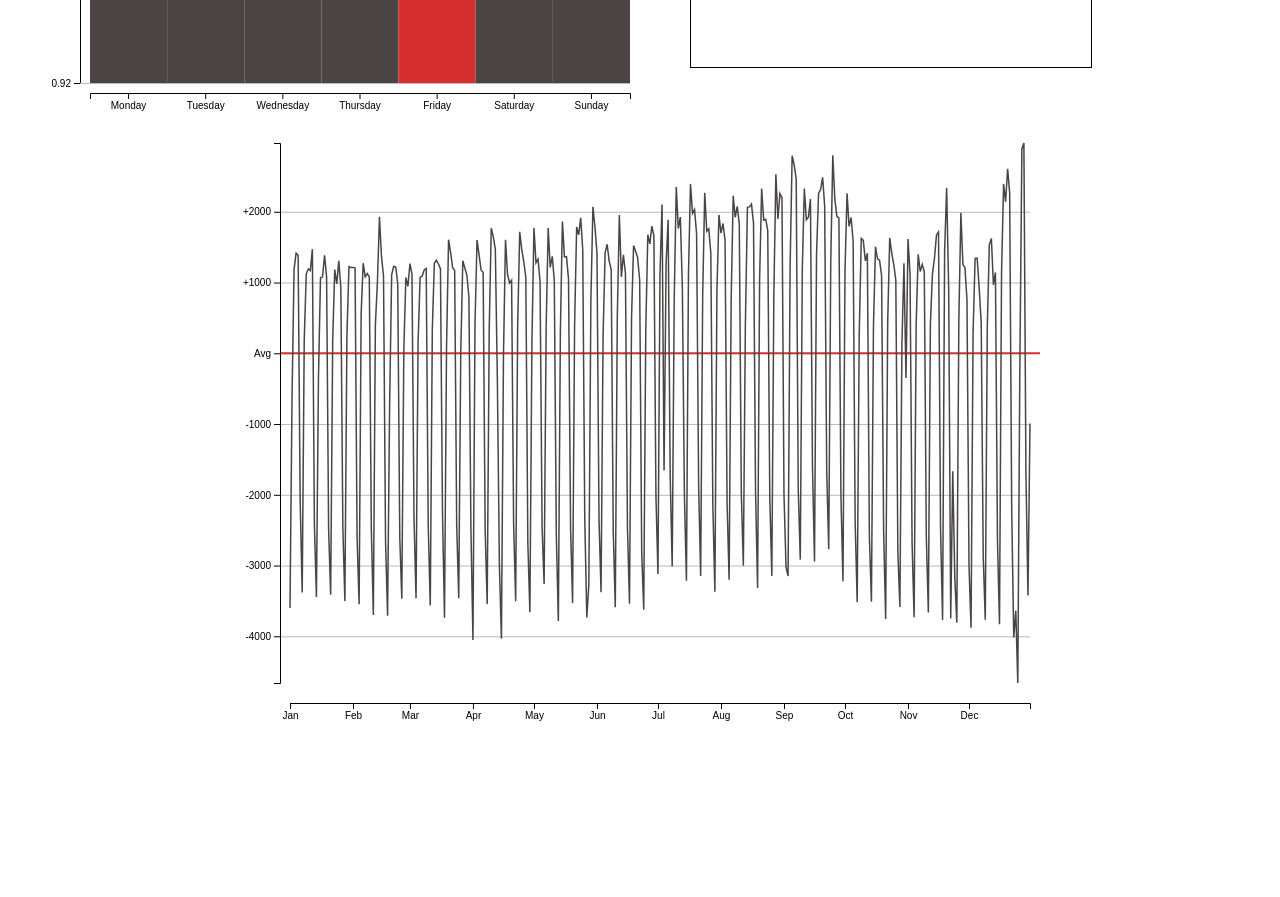
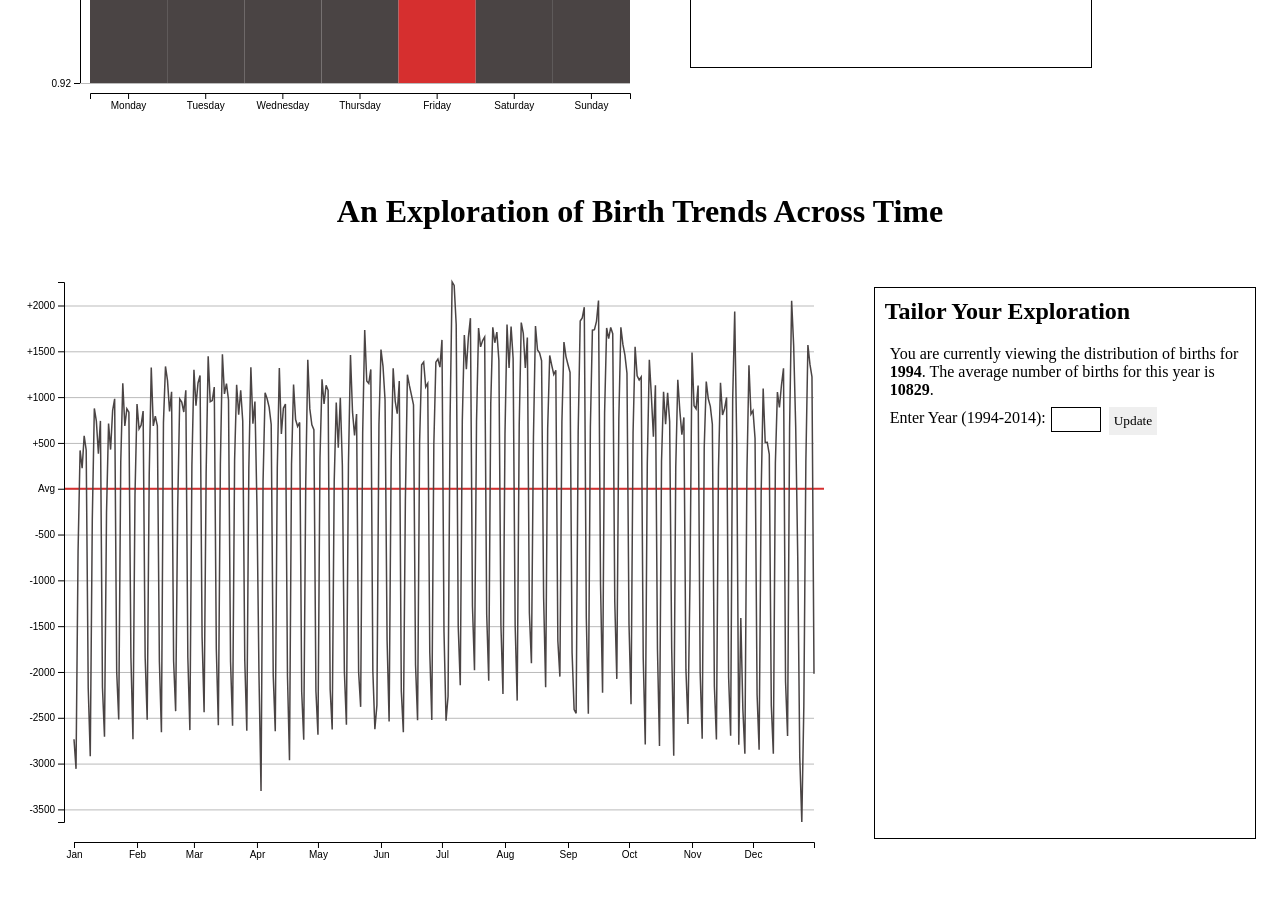
Before and after one commit to cak264/info4310_hw4, a plain HTML site: page hw4/index.html in a window 1280 px wide. Shown: the part 680-1577 px from the top of the page. Before the commit the page ends 1413 px from the top, so only its background shows below. Drawn offline with nearby package versions, Linux system fonts and the light colour scheme.

Commit message:
styling + updating based on user input

```diff
--- a/hw4/index.html
+++ b/hw4/index.html
@@ -47,7 +47,7 @@
                 left: 50px;
             }
 
-            input {
+            #date-input {
                 position: absolute;
                 top: -30px;
                 left: 200px;
@@ -66,8 +66,65 @@
             }
 
             p {
-                padding: 10px;
+                padding-left: 10px;
                 margin: 5px;
+            }
+
+            #lc_div, #year-filter {
+                padding-bottom: 50px;
+                display: flex;
+                flex-direction: row;
+                justify-content: flex-start;
+                align-items: flex-start;
+            }
+
+            #linechart {
+                width: 70%;
+                height: 600px;
+            }
+
+            #filters {
+                margin-top: 85px;
+                margin-left: 30px;
+                height: 550px;
+                width: 400px;
+                border: 1px solid black;
+            }
+
+            h2 {
+                margin-top: 10px;
+                margin-left: 10px;
+            }
+
+            #yearInput, #lc_update {
+                margin-top: 3px;
+                margin-right: 8px;
+            }
+
+            #lc_h1 {
+                margin-top: 80px;
+            }
+
+            button {
+                /* border-radius: 5px; */
+                font-family: "Times New Roman", Times, serif;
+                padding: 5px;
+                /* border: 1px solid black; */
+                border: none;
+                height: 28px;
+                transition-duration: 0.4s;
+            }
+
+            button:hover{
+                background-color: #4a4444;
+                color: white;
+            }
+
+            input {
+                width: 50px;
+                height: 25px;
+                border-radius: 0px;
+                border: 1px solid black;
             }
 
         </style>
@@ -86,7 +143,19 @@
                 <button id="submit">Update</button>
             </div>
 
-            <svg id="linechart" height="600" width="800"></svg>
+            <h1 id="lc_h1">An Exploration of Birth Trends Across Time</h1>
+            <div id="lc_div">
+                <svg id="linechart" height="600" width="800"></svg>
+                <div id="filters">
+                    <h2>Tailor Your Exploration</h2>
+                    <p id="yearMessage"></p>
+                    <div id="year-filter">
+                        <p>Enter Year (1994-2014):</p>
+                        <input type="number" id="yearInput" min="1994" max="2014">
+                        <button id="lc_update">Update</button>
+                    </div>
+                </div>
+            </div>
         </div>
 
         <script>
@@ -416,6 +485,7 @@
                                 .attr('transform', `translate(${lc_margins.left},${lc_margins.top})`);
 
                 function drawLineChart(year){
+
                     const dataYear = births.filter(d => d.year === year);
 
                     dataYear.forEach(d => {
@@ -423,6 +493,7 @@
                     });
 
                     const averageBirths = d3.mean(dataYear, d => d.births);
+                    console.log(averageBirths);
 
                     const lcxScale = d3.scaleTime().domain(d3.extent(dataYear, d => d.date)).range([0, lchartWidth]);
                     const lcyScale = d3.scaleLinear().domain([d3.min(dataYear, d => d.births) - averageBirths, d3.max(dataYear, d => d.births) - averageBirths]).range([lchartHeight, 0]);
@@ -432,10 +503,13 @@
                         .x(d => lcxScale(d.date))
                         .y(d => lcyScale(d.births - averageBirths));
 
+                    linechart.selectAll('.x-axis, .y-axis, .gridlines, .average-line, .line-chart, .point').remove();
+
                     const lcxAxis = d3.axisBottom(lcxScale)
                         .tickFormat(d3.timeFormat("%b"));
                     linechart.append('g')
                         .attr('transform', `translate(${lc_margins.left},${lchartHeight + lc_margins.top+20})`)
+                        .attr('class', 'x-axis')
                         .call(lcxAxis);
 
                     const lcyAxis = d3.axisLeft(lcyScale)
@@ -450,6 +524,7 @@
                         });
                     linechart.append('g')
                         .attr('transform', `translate(${lc_margins.left-10},${lc_margins.top})`)
+                        .attr('class', 'y-axis')
                         .call(lcyAxis);
 
                     let lcleftGridlines = d3.axisLeft(lcyScale)
@@ -464,7 +539,7 @@
                         .attr("class", "average-line")
                         .attr("x1", lc_margins.left-60) //-60
                         .attr("y1", lcyScale(0) + lc_margins.top-10)
-                        .attr("x2", lc_margins.left + lchartWidth)
+                        .attr("x2", lc_margins.left + lchartWidth-40)
                         .attr("y2", lcyScale(0) + lc_margins.top-10)
                         .style("stroke", "#d62f2f")
                         .style("stroke-width", 2);
@@ -483,7 +558,7 @@
                         .join("circle")
                         .attr("class", "point")
                         .attr("cx", d => lcxScale(d.date))
-                        .attr("cy", d => lcyScale(d.births)+800)
+                        .attr("cy", d => lcyScale(d.births-averageBirths))
                         .attr("r", 5)
                         .style("fill", "black")
                         .style("opacity", 0);
@@ -507,7 +582,26 @@
 
                 };
 
-                drawLineChart(2001);
+                //updating line chart
+                let update = d3.select("#lc_update");
+                let yearMessage = d3.select("#yearMessage")
+                                    .html("You are currently viewing the distribution of births for <b>1994</b>. The average number of births for this year is <b>10829</b>.");
+
+                update.on("click", function(event, d){
+                    const yearInput = parseInt(document.getElementById("yearInput").value);
+                    const dataYear = births.filter(d => d.year === yearInput);
+                    const averageBirths = Math.round(d3.mean(dataYear, d => d.births));
+                    yearMessage.html("You are currently viewing the distribution of births for <b>"+yearInput+"</b>. The average number of births for this year is <b>"+averageBirths+"</b>.");
+                    if (yearInput >= 1994 && yearInput <= 2014) {
+                        drawLineChart(yearInput);
+                    } else {
+                        alert("Please enter a year between 1994 and 2014.");
+                    }
+                })
+
+
+
+                drawLineChart(1994);
 
             }
 
```
